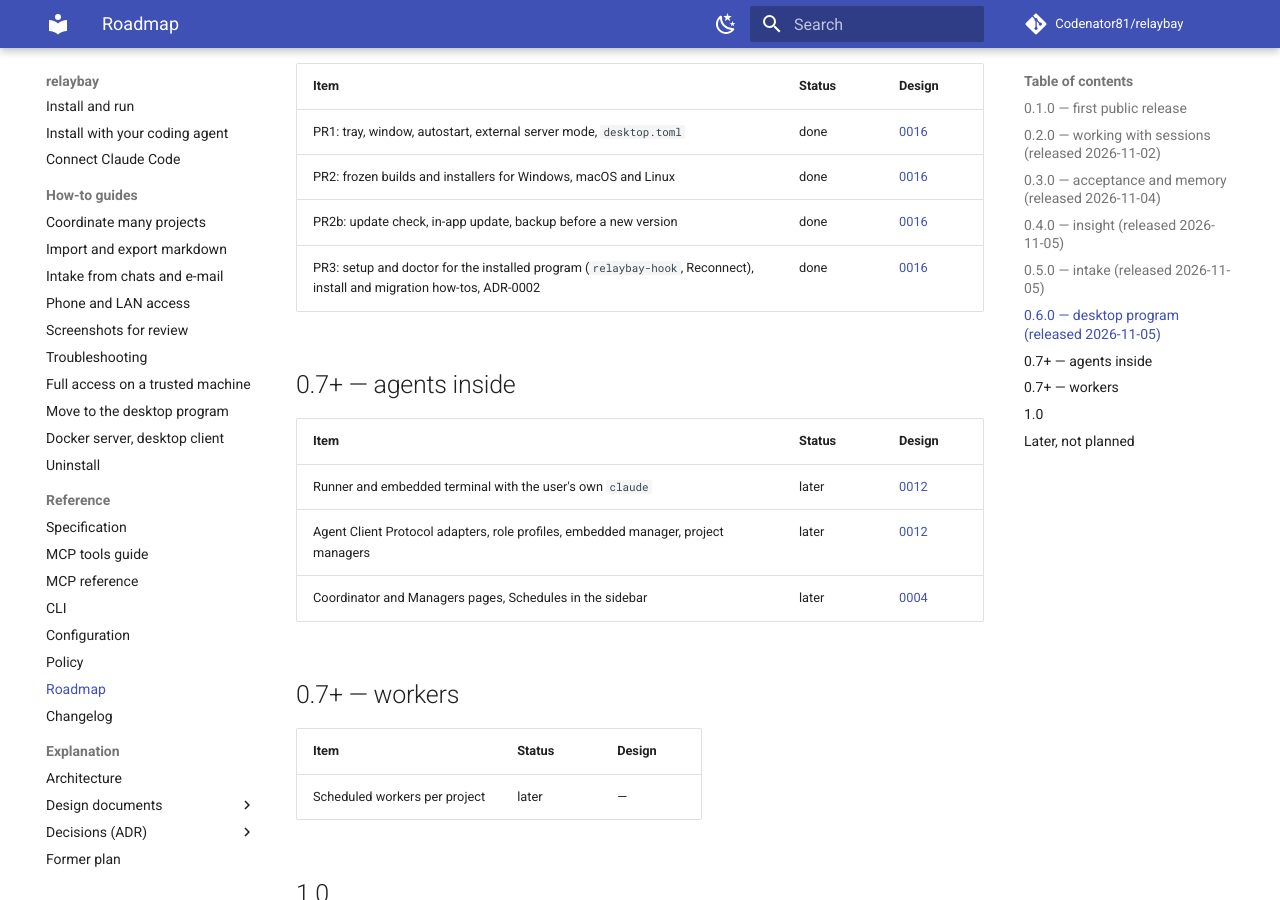
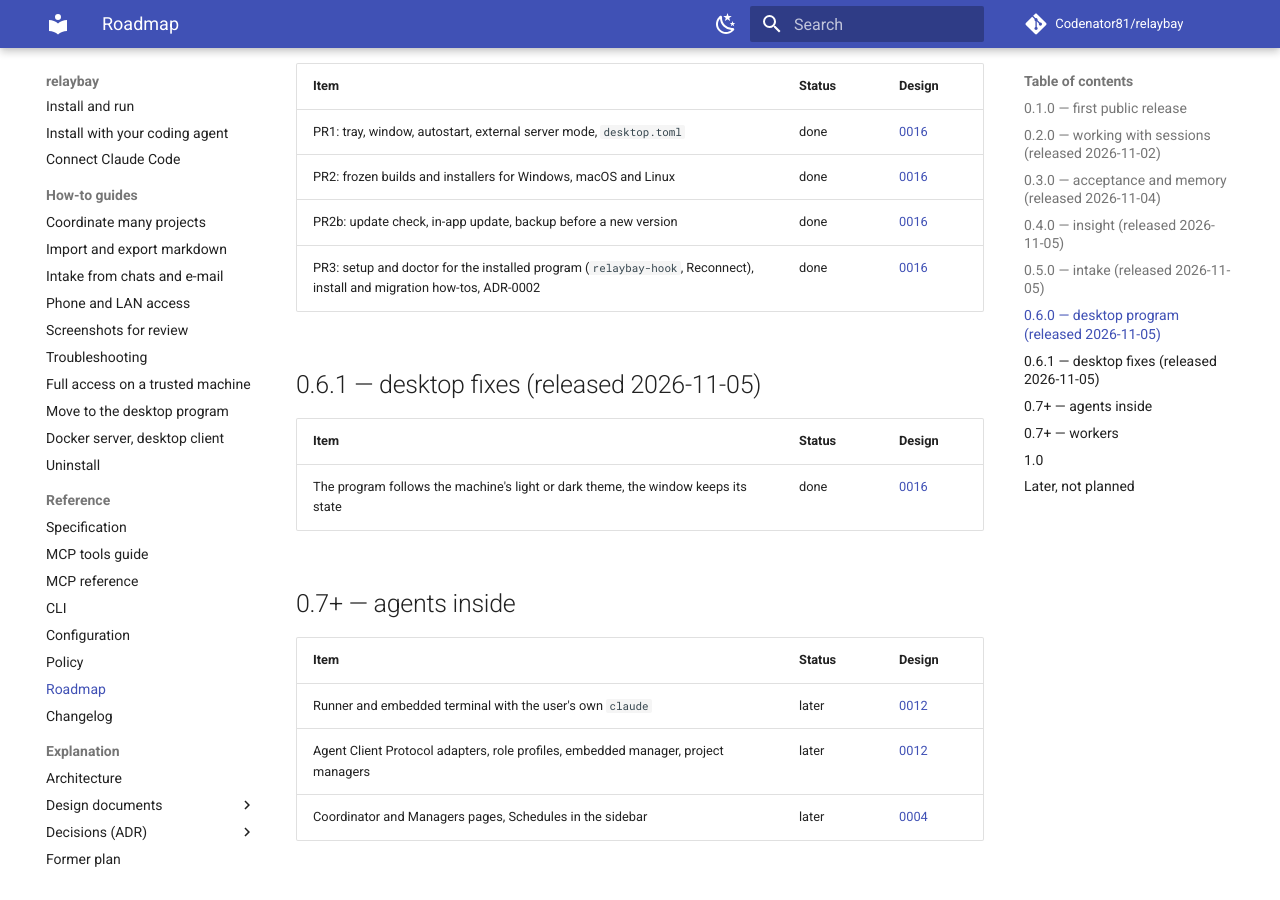
Before and after one commit to Codenator81/relaybay, an MkDocs documentation site: the page built from docs/ROADMAP.md, in a window 1280 px wide and 900 px high, scrolled down 3310 px. Built offline with MkDocs 1.6.1 and Material for MkDocs 9.7.7, drawn with Linux system fonts in a browser that asks for light colours; comment, search, counter and statistics services are not loaded.

```diff
--- a/docs/ROADMAP.md
+++ b/docs/ROADMAP.md
@@ -77,6 +77,12 @@ Ships when a coordinator runs its daily work from relaybay.
 | PR2b: update check, in-app update, backup before a new version | done | [0016](design/0016-desktop-program.md#pull-requests) |
 | PR3: setup and doctor for the installed program (`relaybay-hook`, Reconnect), install and migration how-tos, ADR-0002 | done | [0016](design/0016-desktop-program.md#pull-requests) |
 
+## 0.6.1 — desktop fixes (released 2026-11-05)
+
+| Item | Status | Design |
+|---|---|---|
+| The program follows the machine's light or dark theme, the window keeps its state | done | [0016](design/0016-desktop-program.md) |
+
 ## 0.7+ — agents inside
 
 | Item | Status | Design |
--- a/docs/SPEC.md
+++ b/docs/SPEC.md
@@ -4,7 +4,7 @@ How relaybay behaves **now**: the concepts and every shipped feature. This page
 plans; upcoming work lives in the [roadmap](ROADMAP.md) and the [design documents](design/index.md).
 When a feature ships, its final behaviour moves here in the same pull request.
 
-Version covered: `0.6.0`. Anchors of the form `#spec-…` are stable and may be
+Version covered: `0.6.1`. Anchors of the form `#spec-…` are stable and may be
 linked from code, issues and other documents.
 
 Contents:
--- a/pyproject.toml
+++ b/pyproject.toml
@@ -1,6 +1,6 @@
 [project]
 name = "relaybay"
-version = "0.6.0"
+version = "0.6.1"
 description = "A live board and MCP server for coordinating many Claude Code sessions across projects."
 readme = "README.md"
 license = "MIT"
```
Also changed, not shown: CHANGELOG.md (+4 -1 lines), 1 other file.
